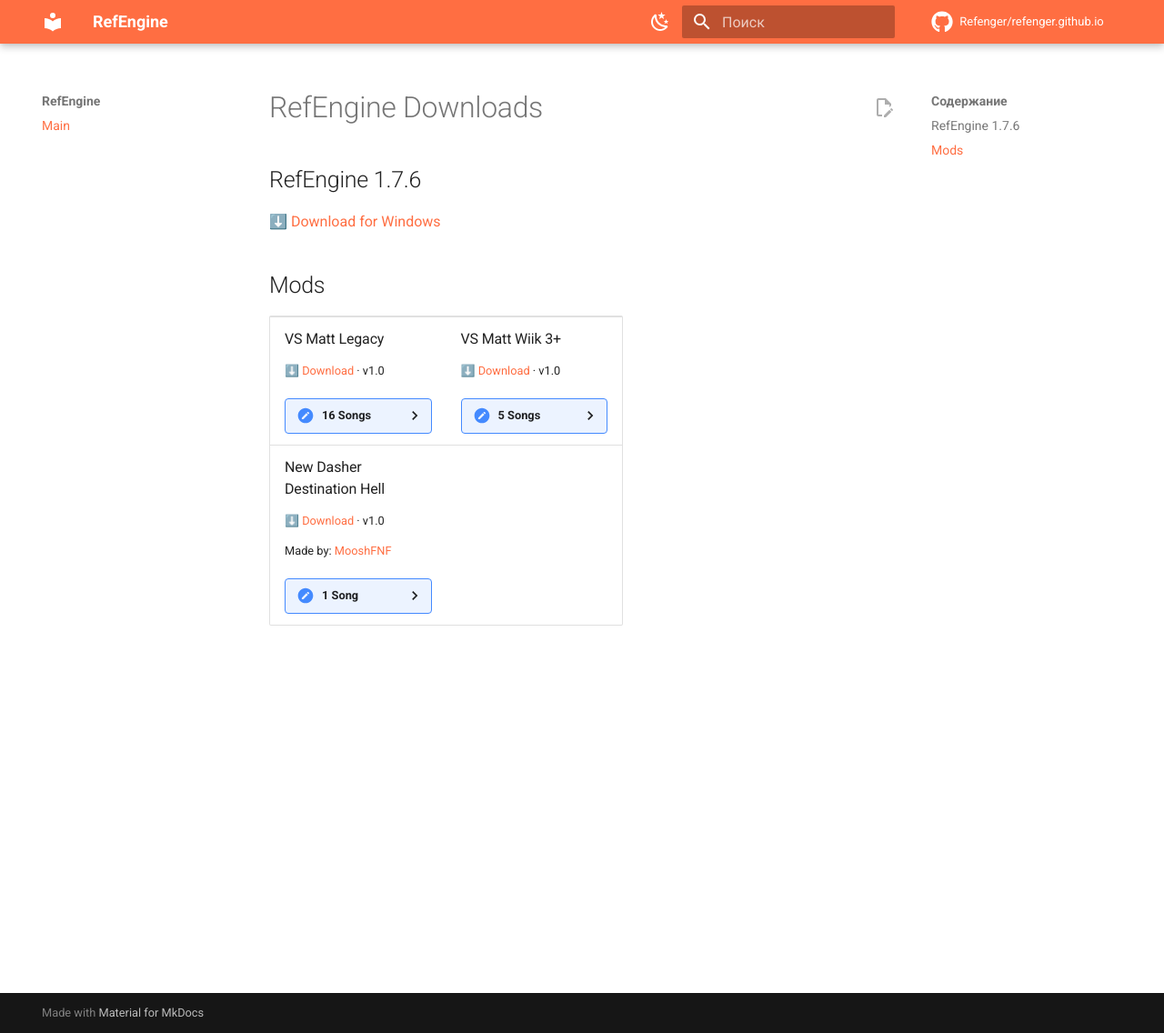
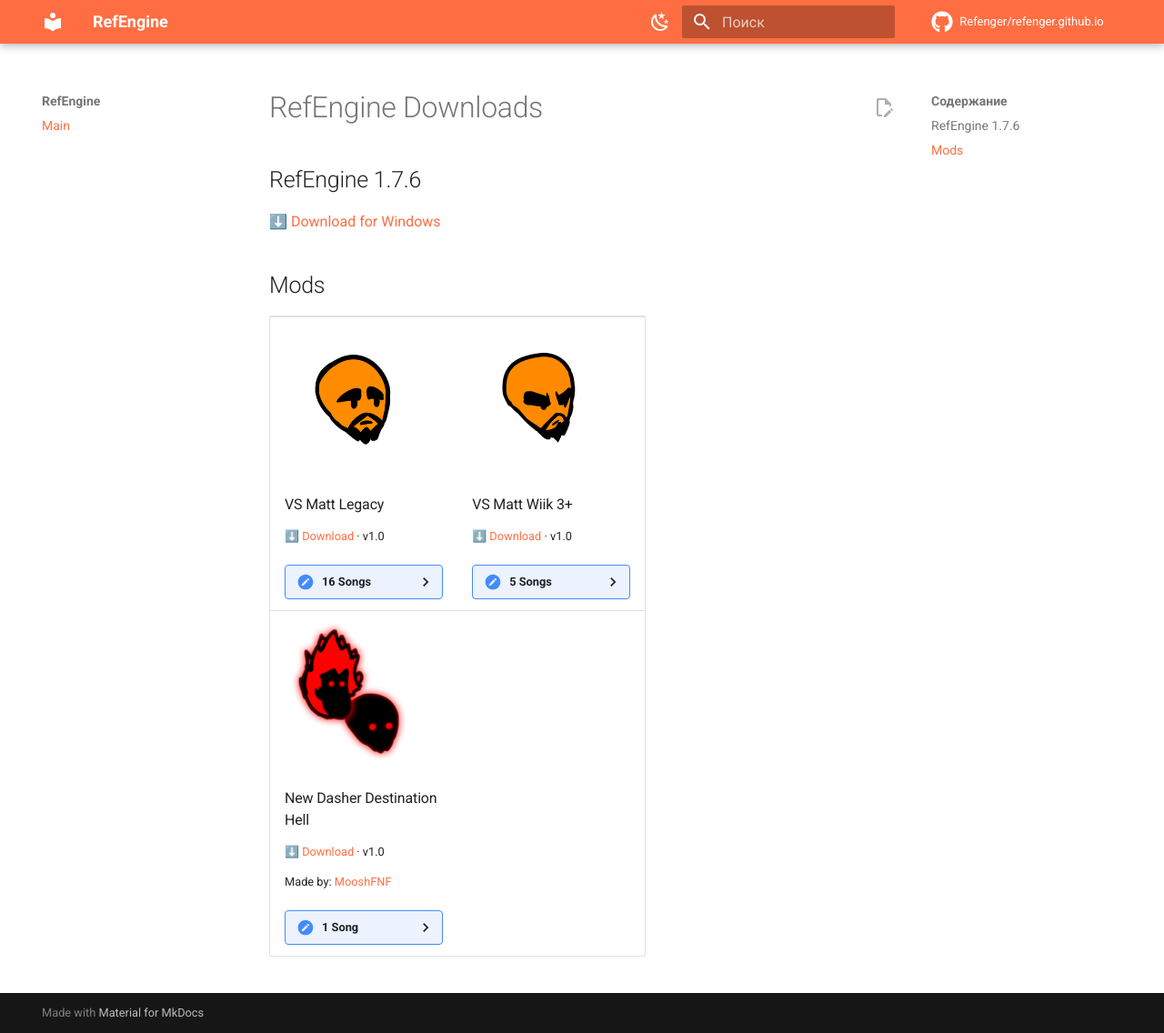
Before and after one commit to Refenger/refenger.github.io, an MkDocs documentation site: the page built from docs/index.md, in a window 1280 px wide and 1136 px high. Shown: the whole window at 91% size. Built offline with MkDocs 1.6.1 and Material for MkDocs 9.7.7, drawn with Linux system fonts in a browser that asks for light colours; comment, search, counter and statistics services are not loaded.

Commit message:
Add images for music titles in index.md
Added images for VS Matt Legacy, VS Matt Wiik 3+, and New Dasher Destination Hell.

```diff
--- a/docs/index.md
+++ b/docs/index.md
@@ -8,7 +8,8 @@
 <table>
   <tr>
     <td valign="top" width="50%">
-      <h3>VS Matt Legacy</h3>
+     <img src="./icon_vs_matt_legacy.png" alt="VS Matt Legacy" width="150">
+     <h3>VS Matt Legacy</h3>
       <p><a href="https://drive.google.com/file/d/1OJQAL0lEUykxBSEL760NVSWMIsrSCOLq/view?usp=sharing">⬇️ Download</a> · v1.0</p>
       <details>
         <summary>16 Songs</summary>
@@ -33,6 +34,7 @@
       </details>
     </td>
     <td valign="top" width="50%">
+     <img src="./icon_vs_matt_wiik_3_plus.png" alt="VS Matt Wiik 3+" width="150">
       <h3>VS Matt Wiik 3+</h3>
       <p><a href="https://drive.google.com/file/d/1cqbANLlyRQaYl6FqsAJA4ML7EMAm5j_W/view?usp=sharing">⬇️ Download</a> · v1.0</p>
       <details>
@@ -49,6 +51,7 @@
   </tr>
   <tr>
     <td valign="top" width="50%">
+      <img src="./icon_new_daasher_destination_hell.png" alt="New Dasher Destination Hell" width="150">
       <h3>New Dasher Destination Hell</h3>
       <p><a href="https://drive.google.com/file/d/1GVovF6TW7-aJUL6rqzuOEW142zJvDaDc/view?usp=drive_link">⬇️ Download</a> · v1.0</p>
       <p>Made by: <a href="https://www.youtube.com/@MooshFNF">MooshFNF</a></p>
```
